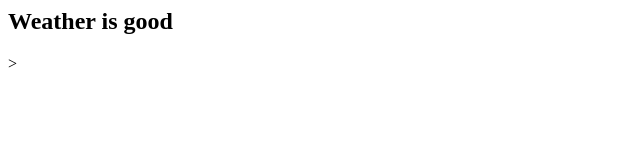
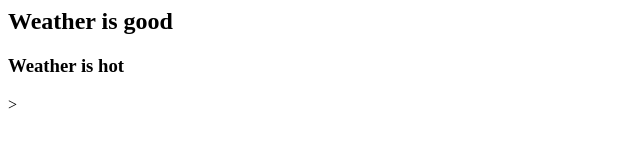
Before and after one commit to technomanuj/GITTest, a plain HTML site: page weather.html in a window 1280 px wide. Shown: the whole page, without its empty margins (0-640 px from the left). Drawn offline with Linux system fonts and the light colour scheme.

Commit message:
Story 10 : weather changed

```diff
--- a/weather.html
+++ b/weather.html
@@ -4,5 +4,6 @@
     </head>
     <body>
         <h2>Weather is good</h2>
+        <h3>Weather is hot</h3>
     </body>
 </html>>
```
